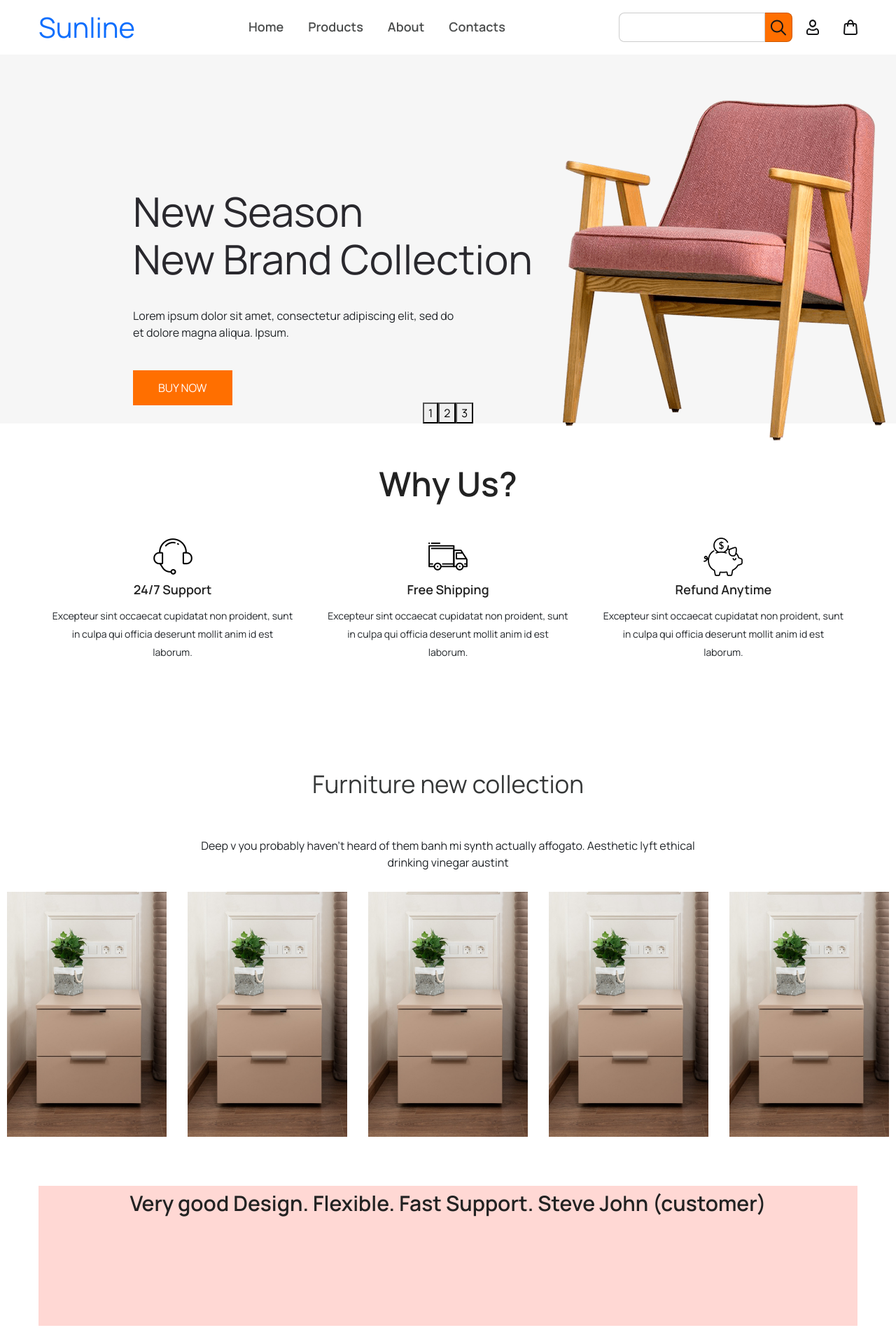
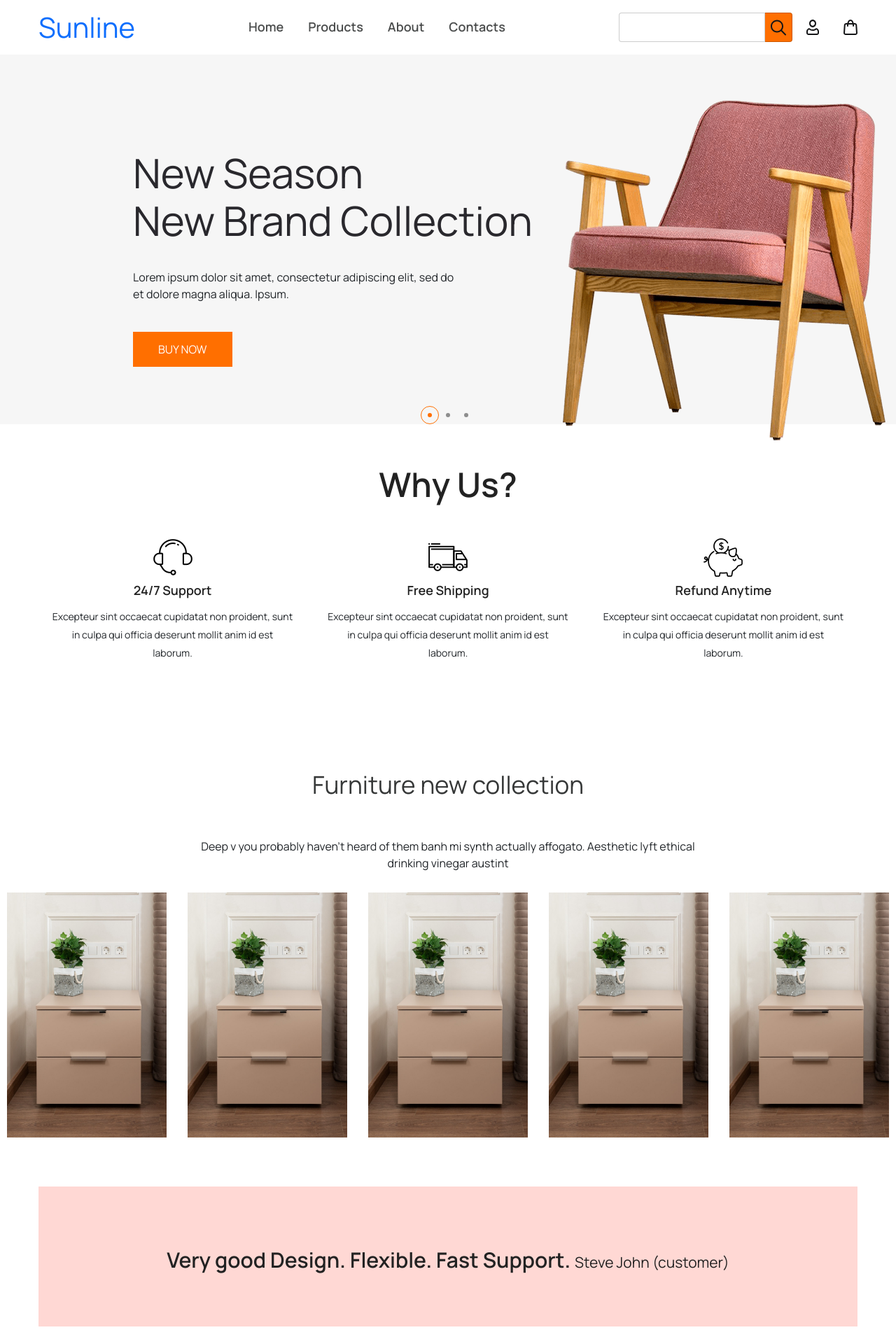
Before and after one commit to TimWolfskin/sunline_django_ecommerce, a Django app: page / in a window 1280 px wide. Shown: the top 1920 px of the page at 70% size. Run offline with Django 4.2, Linux system fonts and the light colour scheme; data comes from the database, SQL or seed files in the repository; some libraries are stand-ins or nearby versions.

Commit message:
fixed index page

```diff
--- a/sunline/goods/templates/goods/catalog.html
+++ b/sunline/goods/templates/goods/catalog.html
@@ -8,10 +8,12 @@
       <div class="shop__inner">
         <div class="shop__filters filter">
           <div class="filter__item">
-            <form action=" {% url 'catalog:index' slug_url %} " method="get" class="" data-bs-theme="dark">
+            <form action="{% if request.GET.q %} {% url "catalog:search" %} {% else %} {% url 'catalog:index' slug_url %} {% endif %} " method="get" class="" data-bs-theme="dark">
               <div class="">
                 <input class="" type="checkbox" name="on_sale" id="flexCheckDefault" value="on" {% if request.GET.on_sale == 'on' %}checked{% endif %} />
-                {% comment %} <input type="hidden" name="q" value="request.GET.q" /> {% endcomment %}
+                {% if request.GET.q %}
+                <input type="hidden" name="q" value="{{ request.GET.q }}" />
+                {% endif %}
                 <label class="" for="flexCheckDefault">Товары по акции</label>
               </div>
               <button type="submit" class="">Применить</button>
--- a/sunline/goods/urls.py
+++ b/sunline/goods/urls.py
@@ -5,6 +5,7 @@ from goods import views
 app_name = 'goods'
 
 urlpatterns = [
+    path('search/', views.catalog, name='search'),
     path('<slug:category_slug>/', views.catalog, name='index'),
     path('product/<slug:product_slug>/', views.product, name='product')
 ]
--- a/sunline/goods/views.py
+++ b/sunline/goods/views.py
@@ -1,18 +1,22 @@
 from django.shortcuts import render, get_list_or_404
 from django.core.paginator import Paginator
+from goods.utils import q_search
 
 from goods.models import Products
 
-def catalog(request, category_slug):
+def catalog(request, category_slug=None):
 
     page = request.GET.get('page', 1)
     on_sale = request.GET.get('on_sale', None)
     order_by = request.GET.get('order_by', None)
     on_type = request.GET.get('on_type', None)
     on_color = request.GET.get('on_color', None)
+    query = request.GET.get('q', None)
 
     if category_slug == 'all':
         goods = Products.objects.all()
+    elif query:
+        goods = q_search(query)
     else:
         goods = get_list_or_404(Products.objects.filter(category__slug=category_slug))
 
--- a/sunline/main/templates/main/base.html
+++ b/sunline/main/templates/main/base.html
@@ -51,9 +51,9 @@
                             </ul>
                         </nav>
                         <div class="user-actions">
-                            <form class="form" role="search">
-                                <input class="form__input" type="search" placeholder="Search" aria-label="Search">
-                                <button class="form__input-btn" type="submit">
+                            <form class="form" role="search" action=" {% url "catalog:search" %} " method="get">
+                                <input class="form__input" role="search" type="search" placeholder="Search"  aria-label="Search" name="q" >
+                                <button class="form__input-btn"  type="submit">
                                     <img src="{% static "deps/icons/search.svg" %} " alt="">
                                 </button>
                             </form>
--- a/sunline/main/templates/main/index.html
+++ b/sunline/main/templates/main/index.html
@@ -123,36 +123,36 @@
             <a class="collection__item" href="#">
               <img class="collection__images" src="{% static 'deps/images/goods/bedside table.jpg' %} " alt="" />
               <div class="collection__info">
-                <h6 class="collection__info-title">Truffaut literally trust</h6>
-                <p class="collection__info-text">Living room furntiture | Chair</p>
+                <h6 class="collection__info-title">Awesome New Chair</h6>
+                <p class="collection__info-price">$ 199</p>
               </div>
             </a>
             <a class="collection__item" href="#">
               <img class="collection__images" src="{% static 'deps/images/goods/bedside table.jpg' %} " alt="" />
               <div class="collection__info">
-                <h6 class="collection__info-title">Truffaut literally trust</h6>
-                <p class="collection__info-text">Living room furntiture | Chair</p>
+                <h6 class="collection__info-title">Awesome New Chair</h6>
+                <p class="collection__info-price">$ 199</p>
               </div>
             </a>
             <a class="collection__item" href="#">
               <img class="collection__images" src="{% static 'deps/images/goods/bedside table.jpg' %} " alt="" />
               <div class="collection__info">
-                <h6 class="collection__info-title">Truffaut literally trust</h6>
-                <p class="collection__info-text">Living room furntiture | Chair</p>
+                <h6 class="collection__info-title">Awesome New Chair</h6>
+                <p class="collection__info-price">$ 199</p>
               </div>
             </a>
             <a class="collection__item" href="#">
               <img class="collection__images" src="{% static 'deps/images/goods/bedside table.jpg' %} " alt="" />
               <div class="collection__info">
-                <h6 class="collection__info-title">Truffaut literally trust</h6>
-                <p class="collection__info-text">Living room furntiture | Chair</p>
+                <h6 class="collection__info-title">Awesome New Chair</h6>
+                <p class="collection__info-price">$ 199</p>
               </div>
             </a>
             <a class="collection__item" href="#">
               <img class="collection__images" src="{% static 'deps/images/goods/bedside table.jpg' %} " alt="" />
               <div class="collection__info">
-                <h6 class="collection__info-title">Truffaut literally trust</h6>
-                <p class="collection__info-text">Living room furntiture | Chair</p>
+                <h6 class="collection__info-title">Awesome New Chair</h6>
+                <p class="collection__info-price">$ 199</p>
               </div>
             </a>
           </div>
--- a/sunline/static/deps/css/style.css
+++ b/sunline/static/deps/css/style.css
@@ -171,8 +171,8 @@ body {
 .form__input {
   padding: 8px;
   border: 1px solid rgba(0, 0, 0, 0.2);
-  border-top-left-radius: 8px;
-  border-bottom-left-radius: 8px;
+  border-top-left-radius: 4px;
+  border-bottom-left-radius: 4px;
 }
 
 .form__input::placeholder {
@@ -189,22 +189,10 @@ body {
   border-left: none;
   font-size: 16px;
   font-family: sans-serif;
-  border-top-right-radius: 8px;
-  border-bottom-right-radius: 8px;
+  border-top-right-radius: 4px;
+  border-bottom-right-radius: 4px;
   cursor: pointer;
 }
-
-
-/* .top {
-  color: #fff;
-  text-align: center;
-  padding-top: 250px;
-  padding-bottom: 50px;
-  position: absolute;
-  z-index: 5;
-  left: 0;
-  right: 0;
-} */
 
 .top__link {
   background-color: #151515;
@@ -239,7 +227,7 @@ body {
 
 .top-slider__content {
   padding-left: 175px;
-  padding-top: 125px;
+  padding-top: 70px;
 }
 
 .top-slider__title {
@@ -263,16 +251,68 @@ body {
   cursor: pointer;
 }
 
+.slick-list {
+  position: relative;
+  overflow: hidden;
+  display: block;
+  margin: 0;
+  padding: 0;
+}
+
 .slick-dots {
   display: flex;
   justify-content: center;
   margin-top: -70px;
 }
 
-/* .slick-dots button{
+.top-slider .slick-dots {
+
+  display: flex;
+  justify-content: center;
+  margin-top: -70px;
+}
+
+.top-slider .slick-dots li button {
+  padding: 0;
+  font-size: 0;
+  background-color: transparent;
+  width: 26px;
+  height: 26px;
   border-radius: 50%;
-} */
+  border: 1px solid transparent;
+  position: relative;
+}
 
+
+
+.top-slider .slick-dots li.slick-active button {
+  border-color: #ff6f00;
+}
+
+.top-slider .slick-dots li button::before {
+  position: absolute;
+  content: "";
+  width: 6px;
+  height: 6px;
+  border-radius: 50%;
+  background-color: #8d8d8d;
+  top: 50%;
+  left: 50%;
+  transform: translate(-50%, -50%);
+}
+
+.top-slider .slick-dots li.slick-active button::before {
+  background-color: #ff6f00;
+}
+
+.top-slider .slick-dots li button {
+  padding: 0;
+}
+
+.slick-track,
+.slick-slider .slick-list {
+  transform: translate3d(0, 0, 0);
+}
 
 
 .footer__content {
@@ -580,13 +620,14 @@ body {
 .blockquote {
   height: 200px;
   background-color: #ffd8d4;
-  text-align: center;
 }
 
 .blockquote__content {
-  display: flex;
-  justify-content: center;
-  align-items: center;
+  height: 200px;
+  max-width: 1700px;
+  margin: 0 auto;
+  padding: 80px 0;
+  text-align: center;
 }
 
 .blockquote__title {
@@ -596,6 +637,12 @@ body {
   font-weight: 600;
   line-height: 50px;
   margin: 0;
+}
+
+.blockquote__title span {
+  font-size: 21px;
+  line-height: 32px;
+  font-weight: 400;
 }
 
 
@@ -1129,8 +1156,6 @@ body {
   padding: 120px 0 130px;
   text-align: center;
 }
-
-.container {}
 
 .top__title {
   text-align: center;
```
Also changed, not shown: other parts of sunline/static/deps/css/style.css (+9 -29 lines), sunline/goods/utils.py (added, +17 -0 lines), sunline/static/deps/icons/email.svg (added), sunline/static/deps/icons/facebook.svg, sunline/static/deps/icons/instagram.svg (added), sunline/static/deps/icons/pinterest.svg (added), sunline/static/deps/icons/whatsapp.svg (added), sunline/static/deps/icons/youtube.svg (added).
